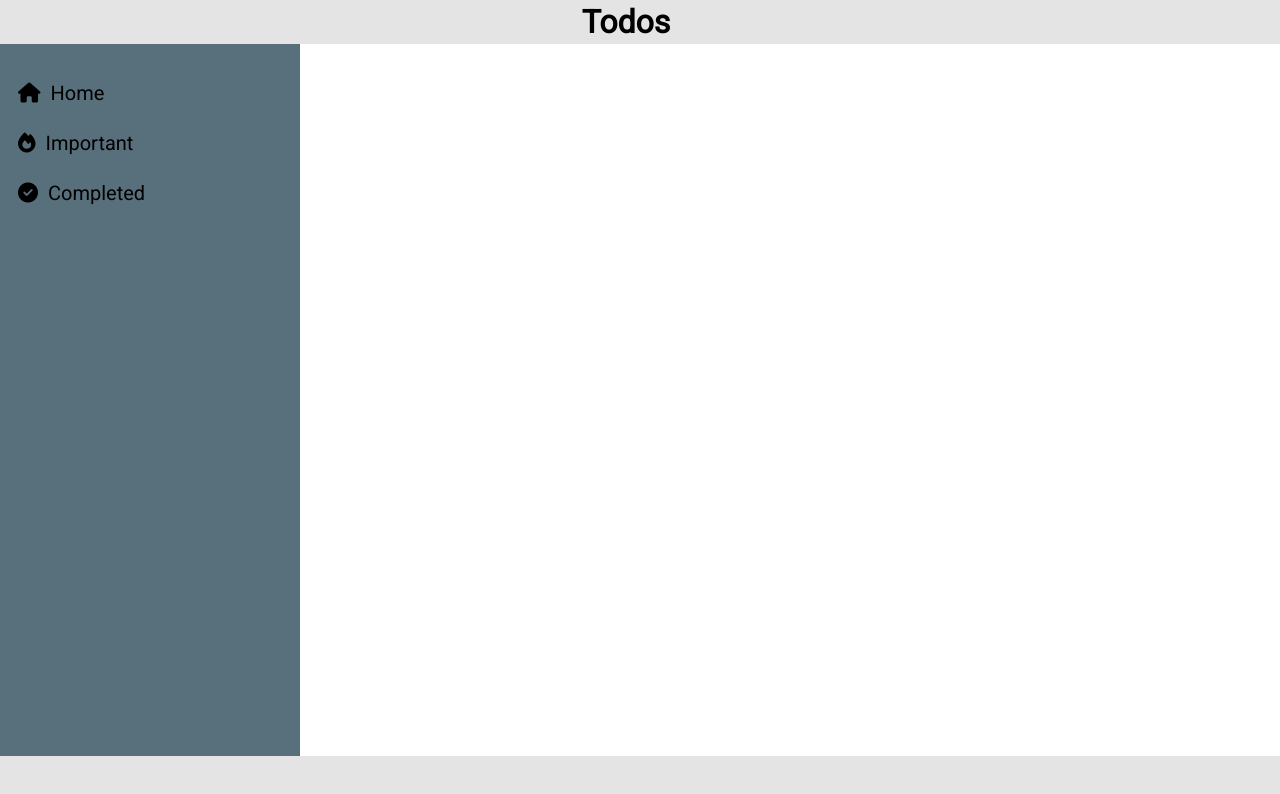
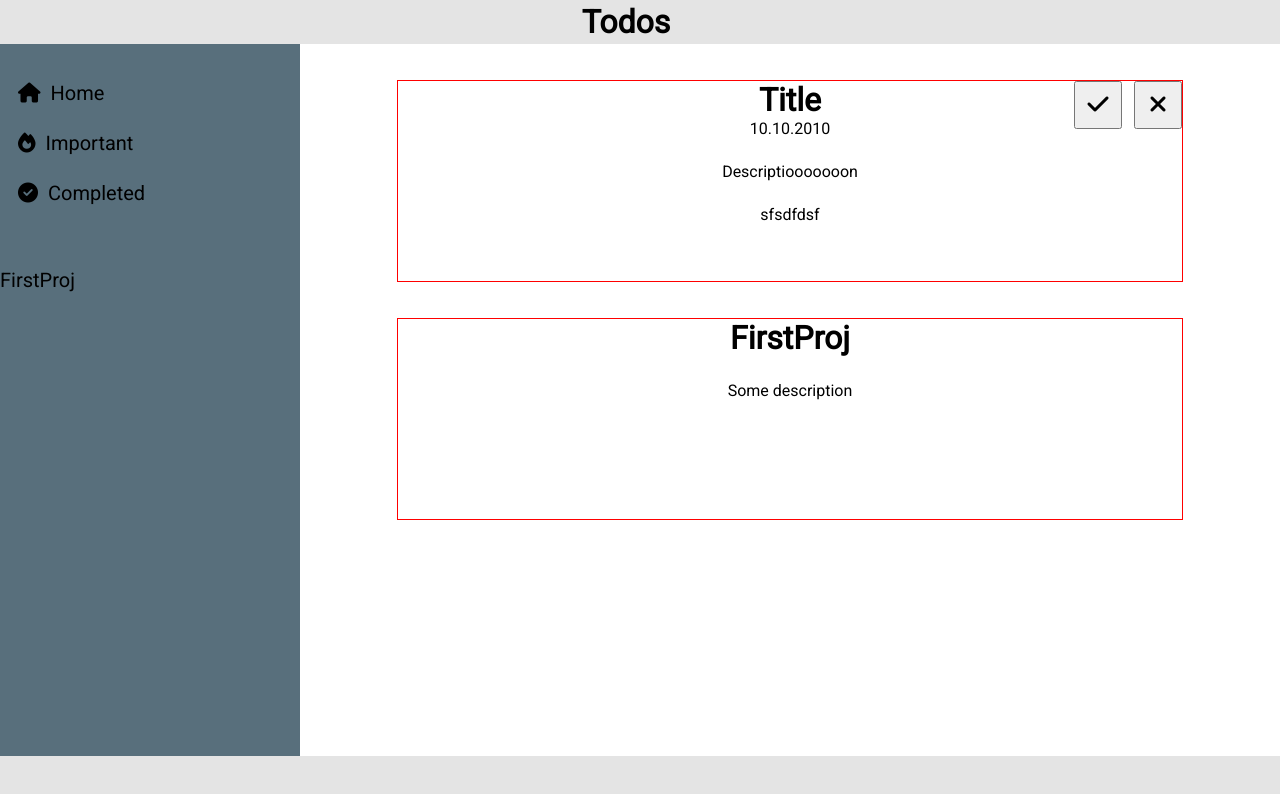
Before and after one commit to TerroR75/top-project10-todolist, a website built with webpack: page layout.html in a window 1280 px wide. Built offline with nearby package versions, Linux system fonts and the light colour scheme.

Commit message:
navbar list render functionality

```diff
--- a/layout.html
+++ b/layout.html
@@ -29,12 +29,35 @@
             </div>
 
             <div class="bottom-part">
-
+                <nav>
+                    <ul>
+                        <li>New Project</li>
+                    </ul>
+                </nav>
             </div>
         </aside>
 
         <div class="display">
+            <div class="project-container">
+                <div class="title">
+                    <h1>Title</h1>
+                    <div class="date">10.10.2010</div>
+                </div>
+                <div class="description">
+                    <span>Descriptiooooooon</span>
+                </div>
 
+                <div class="todos">
+                    <ol>
+                        <li>sfsdfdsf</li>
+                    </ol>
+                </div>
+
+                <div class="project-buttons">
+                    <button><i class="fa-solid fa-check"></i></button>
+                    <button><i class="fa-solid fa-xmark"></i></button>
+                </div>
+            </div>
         </div>
 
     </div>
--- /dev/null
+++ b/src/classes/project.js
@@ -0,0 +1,17 @@
+export class Project {
+
+    constructor(title, dueDate, description) {
+        this.title = title;
+        this.dueDate = dueDate;
+        this.description = description;
+        this.todosArray = [];
+    }
+
+    addTodo(todo) {
+        this.todosArray.push(todo);
+    }
+
+    deleteTodo(index) {
+        this.todosArray.splice(index, 1);
+    }
+}
--- /dev/null
+++ b/src/classes/todo.js
@@ -0,0 +1,8 @@
+export class Todo {
+
+    constructor(name, description, dueDate) {
+        this.name = name;
+        this.description = description;
+        this.dueDate = dueDate;
+    }
+}
--- a/src/css/main.css
+++ b/src/css/main.css
@@ -74,6 +74,9 @@ body.dark-theme {
     max-width: 300px;
     font-size: 20px;
     /* height: 100%; */
+    display: flex;
+    flex-direction: column;
+    gap: 50px;
 }
 
 .navbar .upper-part ul {
@@ -97,7 +100,48 @@ body.dark-theme {
     background: var(--COLOR-primary);
     height: 100%;
     width: 100%;
+    display: relative;
 }
+
+
+/* Project Display */
+.display .project-container {
+    width: 80%;
+    height: 200px;
+    border: 1px solid red;
+    margin-top: 36px;
+    position: relative;
+    margin-left: auto;
+    margin-right: auto;
+
+    display: flex;
+    flex-direction: column;
+    align-items: center;
+    gap: 24px;
+}
+
+.project-buttons {
+    position: absolute;
+    top: 0;
+    right: 0;
+
+    display: flex;
+    gap: 12px;
+}
+
+.project-buttons button {
+    height: 48px;
+    width: 48px;
+    font-size: 24px;
+    color: var(--COLOR-text);
+}
+
+.project-container .title {
+    text-align: center;
+}
+
+
+
 
 /*=== FOOTER ===*/
 #main-footer {
--- /dev/null
+++ b/src/domrendering/home.js
@@ -0,0 +1,40 @@
+import { currentProject, projectDisplay } from '../index.js';
+
+
+export function renderHome() {
+
+    // Elements creation
+    const projectContainer = document.createElement('div');
+    projectContainer.classList.add('project-container');
+    const titleDiv = document.createElement('div');
+    titleDiv.classList.add('title');
+    const descrDiv = document.createElement('div');
+    descrDiv.classList.add('description');
+    const todosList = document.createElement('div');
+    todosList.classList.add('todos');
+
+    const titleHOne = document.createElement('h1');
+    titleHOne.innerText = currentProject.title;
+    const dateDiv = document.createElement('div');
+    dateDiv.classList.add('date');
+    dateDiv.innerText = currentProject.date;
+    const descrSpan = document.createElement('span');
+    descrSpan.innerText = currentProject.description;
+    const orderedList = document.createElement('ol');
+
+    // Elements appending
+    projectDisplay.appendChild(projectContainer);
+
+    projectContainer.appendChild(titleDiv);
+    projectContainer.appendChild(descrDiv);
+    projectContainer.appendChild(todosList);
+
+    titleDiv.appendChild(titleHOne, dateDiv);
+    descrDiv.appendChild(descrSpan);
+    todosList.appendChild(orderedList);
+}
+
+function updateHome() {
+    const title = projectDisplay.querySelector('.title h1');
+    const description = projectDisplay.querySelector('.description span');
+}
--- /dev/null
+++ b/src/domrendering/projectsList.js
@@ -0,0 +1,14 @@
+import { projectsList, userProjects } from '../index.js';
+
+export function refreshProjectsList() {
+    projectsList.innerHTML = '';
+
+    for (let i = 0; i < userProjects.length; i++) {
+        const newListElement = document.createElement('li');
+        newListElement.dataset.id = i;
+
+        newListElement.innerText = userProjects[i].title;
+
+        projectsList.appendChild(newListElement);
+    }
+}
--- a/src/index.js
+++ b/src/index.js
@@ -1,8 +1,22 @@
 import './css/main.css';
+import { Project } from './classes/project.js';
+import { Todo } from './classes/todo.js';
+import { refreshProjectsList } from './domrendering/projectsList.js';
+import { renderHome } from './domrendering/home.js';
+
+export const projectsList = document.querySelector('.bottom-part ul');
+export const projectDisplay = document.querySelector('.display');
+export const userProjects = [];
+
+
+const newProject = new Project('FirstProj', '10.10.2022', 'Some description');
+userProjects.push(newProject);
+export const currentProject = userProjects[0];
 
 
 
 
-const div = document.querySelector('.app');
+console.log(projectsList);
 
-console.log(div);
+refreshProjectsList();
+renderHome();
```
Also changed, not shown: dist/index.html, dist/main.js.
